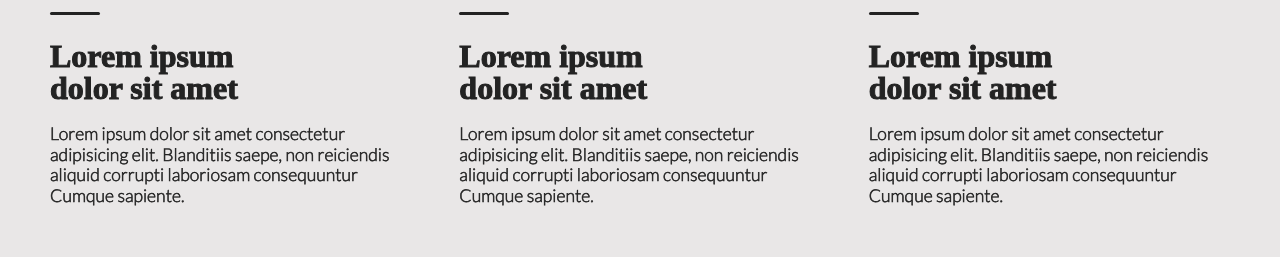
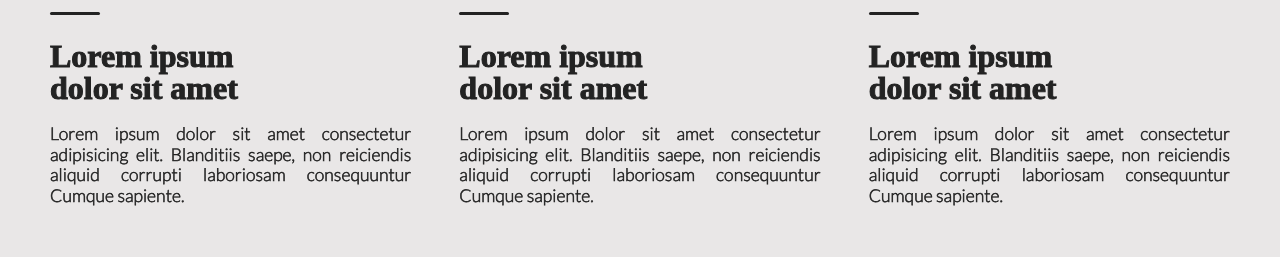
Before and after one commit to RodBrowning/Travel-Agency, a React (Create React App) app: page / in a window 1280 px wide. Shown: the part 1060-1317 px from the top of the page. Built offline with nearby package versions, Linux system fonts and the light colour scheme; no server answers; a web font is replaced by a local one.

Commit message:
Code review - Improve the typography styling

```diff
--- a/src/components/card/style.scss
+++ b/src/components/card/style.scss
@@ -20,4 +20,7 @@
    p.title-small {
       width: 70%;
    }
+   p:not(.title-small) {
+      text-align: justify;
+   }
 }
```
